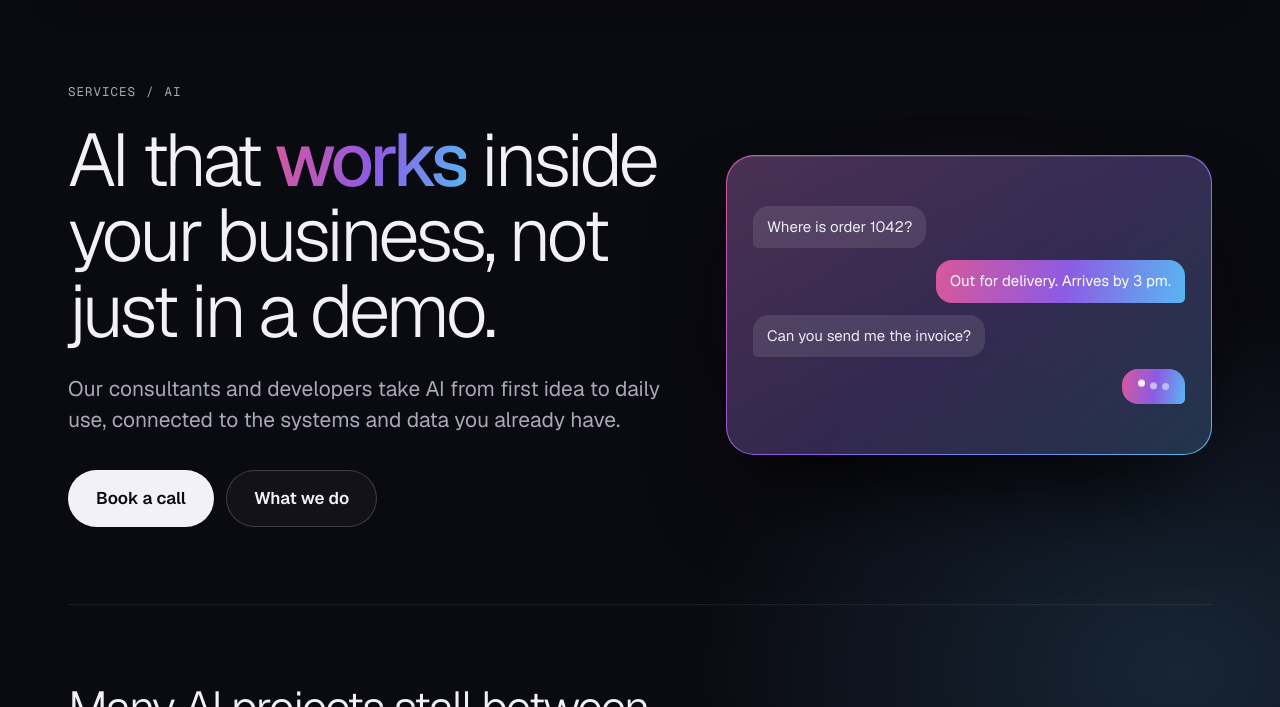
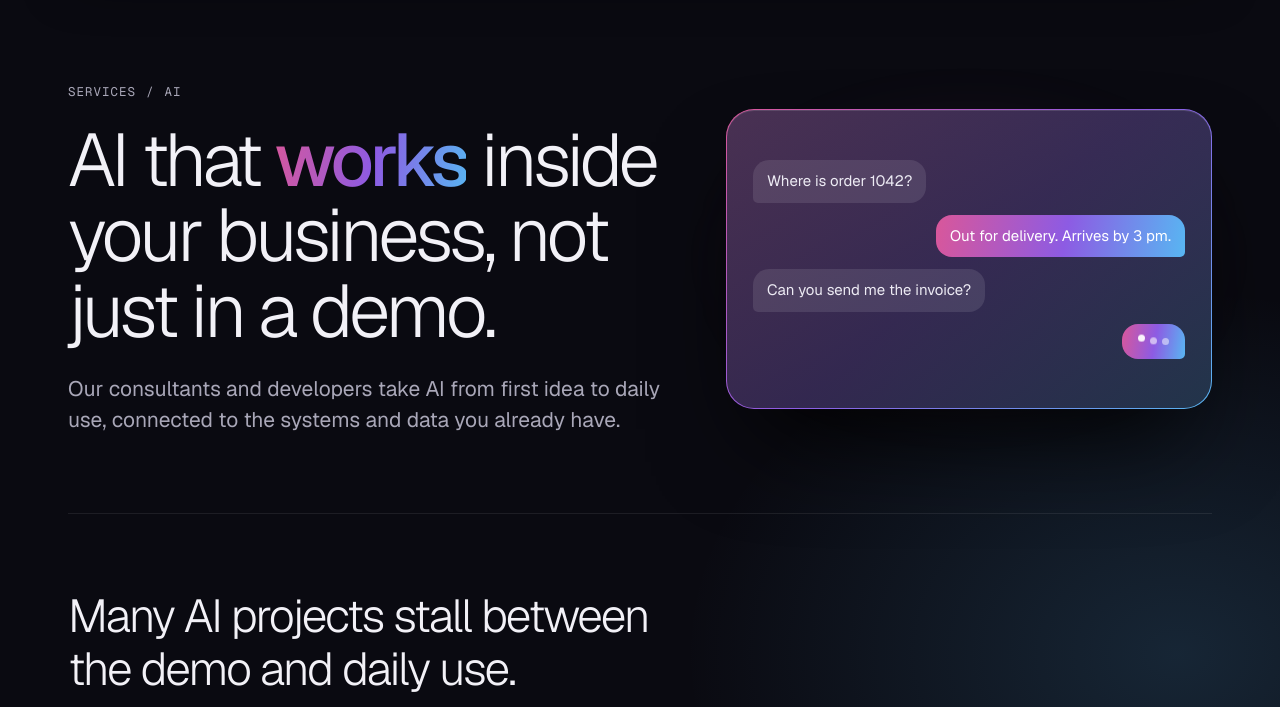
Before and after one commit to prvvvarma/g3-website, a plain HTML site: page v4/services/ai.html in a window 1280 px wide. Shown: the part 100-807 px from the top of the page. Drawn offline with Linux system fonts and the light colour scheme.

Commit message:
Service pages: drop duplicate hero buttons
Co-Authored-By: Claude Opus 5.5 <noreply@anthropic.com>
Claude-Session: https://claude.ai/code/session_01K21u8dSj9BiFp74KmqtWzf

```diff
--- a/v4/services/ai.html
+++ b/v4/services/ai.html
@@ -32,7 +32,6 @@
     <p class="crumb"><a href="../index.html#services">Services</a><span aria-hidden="true">/</span>AI</p>
     <h1>AI that <span class="gw">works</span> inside your business, not just in a demo.</h1>
     <p class="sp-sub">Our consultants and developers take AI from first idea to daily use, connected to the systems and data you already have.</p>
-    <div class="sp-cta"><a class="btn btn--ink btn--lg" href="#call">Book a call</a><a class="btn btn--soft btn--lg" href="#what">What we do</a></div>
   </div>
   <div class="sp-hero__viz" aria-hidden="true"><div class="vz vz-chat"><span>Where is order 1042?</span><span class="me">Out for delivery. Arrives by 3 pm.</span><span>Can you send me the invoice?</span><span class="me typing"><i></i><i></i><i></i></span></div></div>
 </section>
```
Also changed, not shown: v4/services/blockchain.html (+0 -1 lines), v4/services/cloud.html (+0 -1 lines), v4/services/iot.html (+0 -1 lines), v4/services/security.html (+0 -1 lines).
